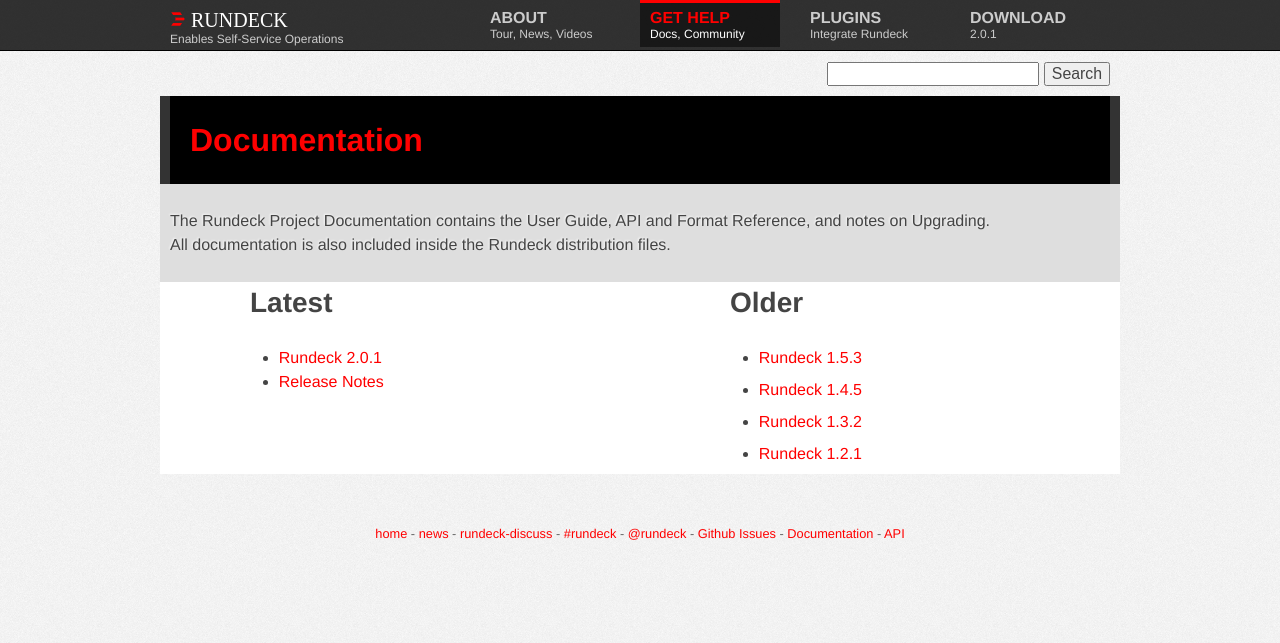
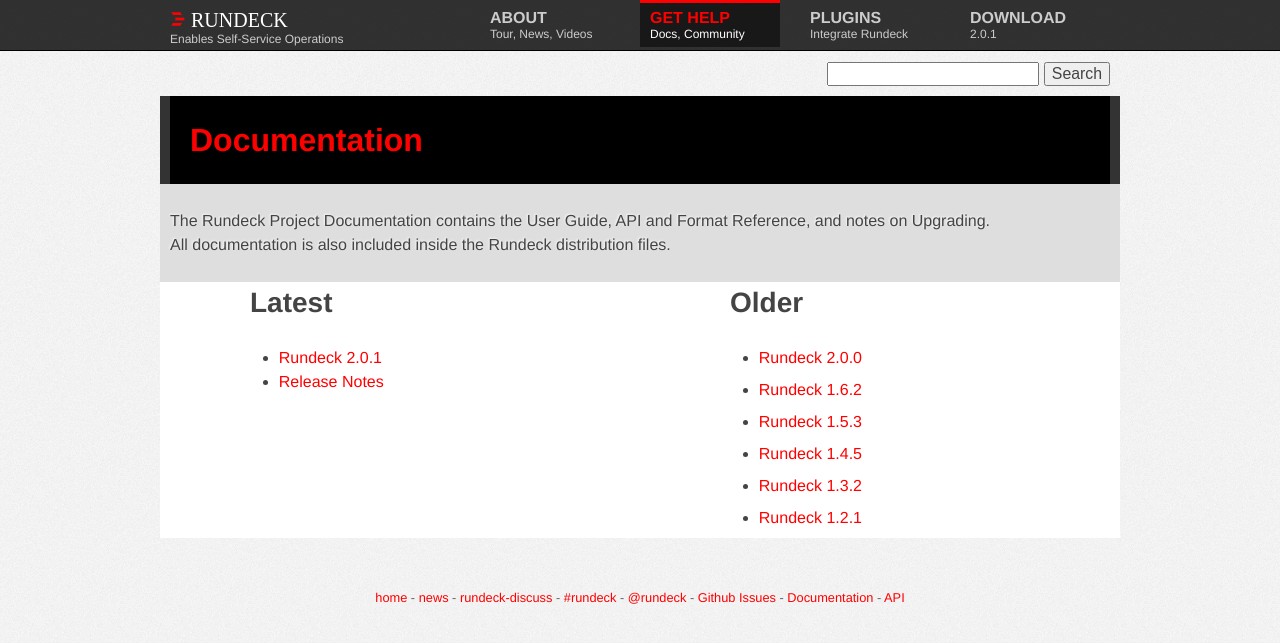
Before and after one commit to rundeck/rundeck-ghpages, a Jekyll site: the page built from docs.html, in a window 1280 px wide. Shown: the top 643 px of the page. Built offline with Jekyll 4.4.1, drawn with Linux system fonts in a browser that asks for light colours; nearby versions of some CDN libraries.

Commit message:
Add links to docs for 1.6.2, 2.0.0 in Older links list

```diff
--- a/docs.html
+++ b/docs.html
@@ -49,6 +49,14 @@
 
 			<div class="grid_4 suffix_1 prefix_1">
                 <ul>
+                    <li><a href="{{ site.url }}/2.0.0/" > Rundeck 2.0.0</a></li>
+                </ul>
+
+                <ul>
+                    <li><a href="{{ site.url }}/1.6.2/" > Rundeck 1.6.2</a></li>
+                </ul>
+
+                <ul>
                     <li><a href="{{ site.url }}/1.5.3/" > Rundeck 1.5.3</a></li>
                 </ul>
 
```
